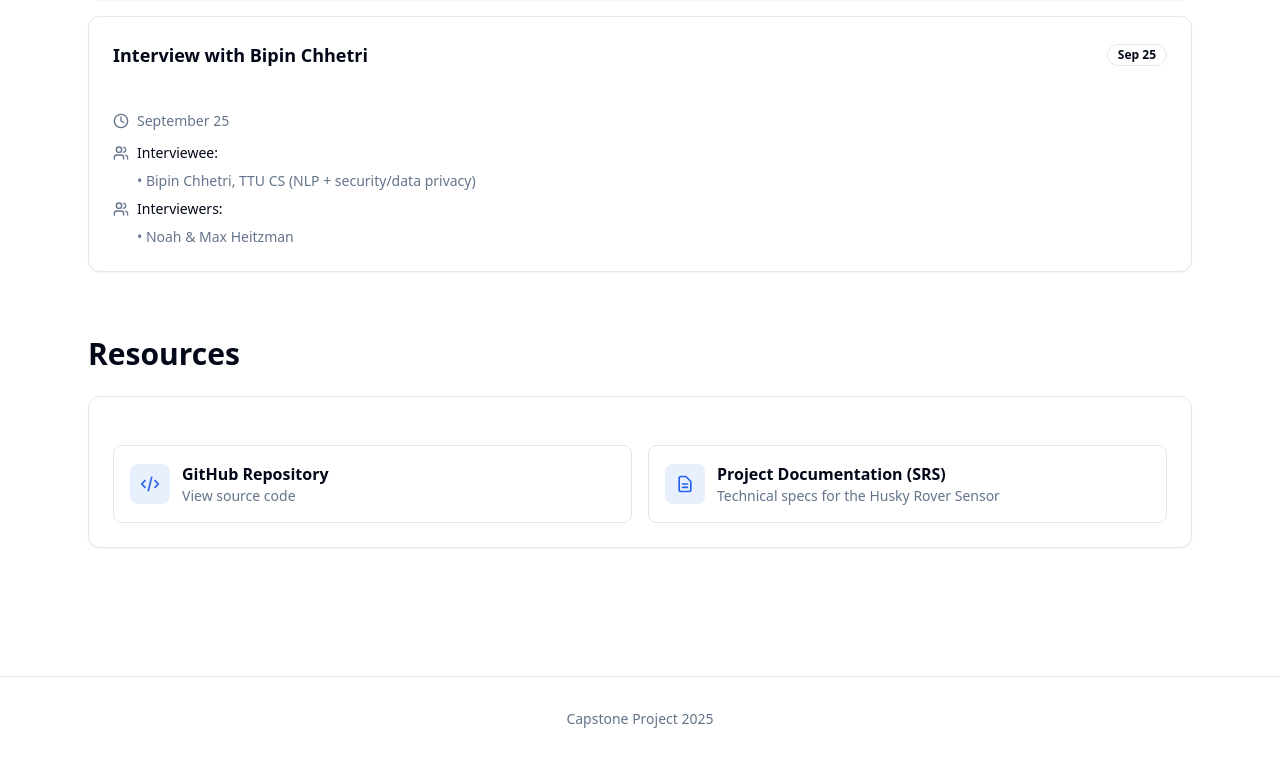
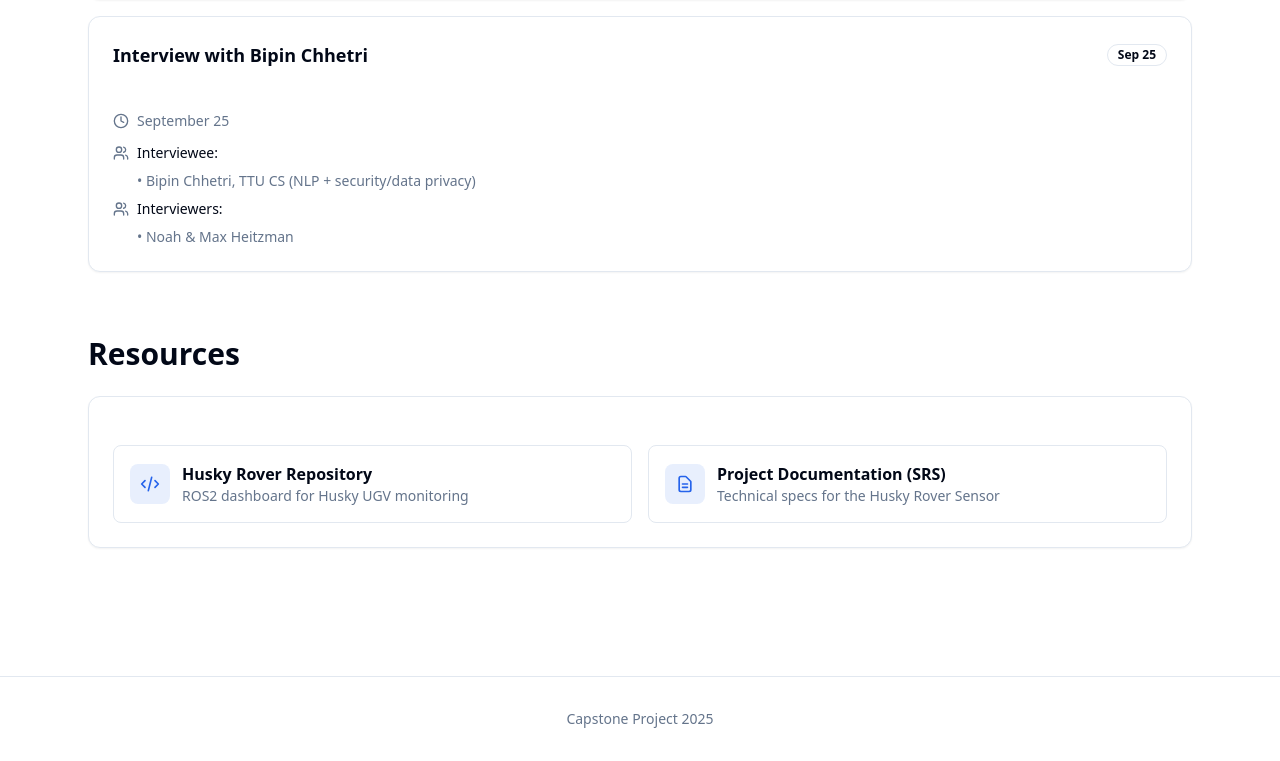
Before and after one commit to joMusangu/capstone_website, a Next.js app: page / in a window 1280 px wide. Shown: the part 4647-5408 px from the top of the page. Built offline with nearby package versions, Linux system fonts and the light colour scheme.

Commit message:
added github repo

```diff
--- a/app/page.tsx
+++ b/app/page.tsx
@@ -470,7 +470,9 @@ The goal is to ensure the Husky can continue operating based on the true state o
             <CardContent className="pt-6">
               <div className="grid md:grid-cols-2 gap-4">
                 <a
-                  href="#"
+                  href="https://github.com/nk818/husky-rover"
+                  target="_blank"
+                  rel="noopener noreferrer"
                   className="flex items-center gap-3 p-4 rounded-lg border border-border hover:bg-accent/50 transition-colors"
                 >
                   <div className="w-10 h-10 rounded-lg bg-primary/10 flex items-center justify-center">
@@ -484,14 +486,15 @@ The goal is to ensure the Husky can continue operating based on the true state o
                     </svg>
                   </div>
                   <div>
-                    <p className="font-semibold">GitHub Repository</p>
-                    <p className="text-sm text-muted-foreground">View source code</p>
+                    <p className="font-semibold">Husky Rover Repository</p>
+                    <p className="text-sm text-muted-foreground">ROS2 dashboard for Husky UGV monitoring</p>
                   </div>
                 </a>
 
-
                 <a
                   href="https://github.com/joMusangu/capstone_website/blob/main/public/IEEE_Conference_Template.pdf"
+                  target="_blank"
+                  rel="noopener noreferrer"
                   className="flex items-center gap-3 p-4 rounded-lg border border-border hover:bg-accent/50 transition-colors"
                 >
                   <div className="w-10 h-10 rounded-lg bg-primary/10 flex items-center justify-center">
```
